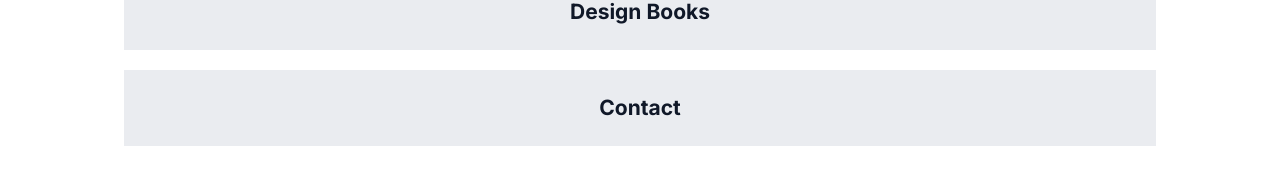
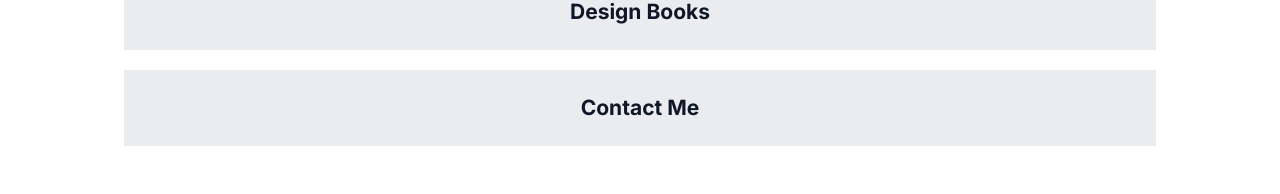
Before and after one commit to ibkay998/HngWeek1, a React (Vite) app: page / in a window 1280 px wide. Shown: the part 944-1138 px from the top of the page. Built offline with nearby package versions, Linux system fonts and the light colour scheme.

Commit message:
bug:changed contact to contact me

```diff
--- a/src/components/LinksSection/Links.jsx
+++ b/src/components/LinksSection/Links.jsx
@@ -11,7 +11,7 @@ function Links({slackName}) {
         {name:"Python Books",id:"book__python",address:`https://books.zuri.team/python-for-beginners?ref_id=${slackName}`,title:"",type:"a"},
         {name:"Background Check for Coders",id:"pitch",address:"https://background.zuri.team",title:"",type:"a"},
         {name:"Design Books",id:"book__design",address:"https://books.zuri.team/design-rules",title:"",type:"a"},
-        {name:"Contact",id:"contact",address:"/contact",title:"",type:"link"},
+        {name:"Contact Me",id:"contact",address:"/contact",title:"",type:"link"},
 ]
 
   return (
```
